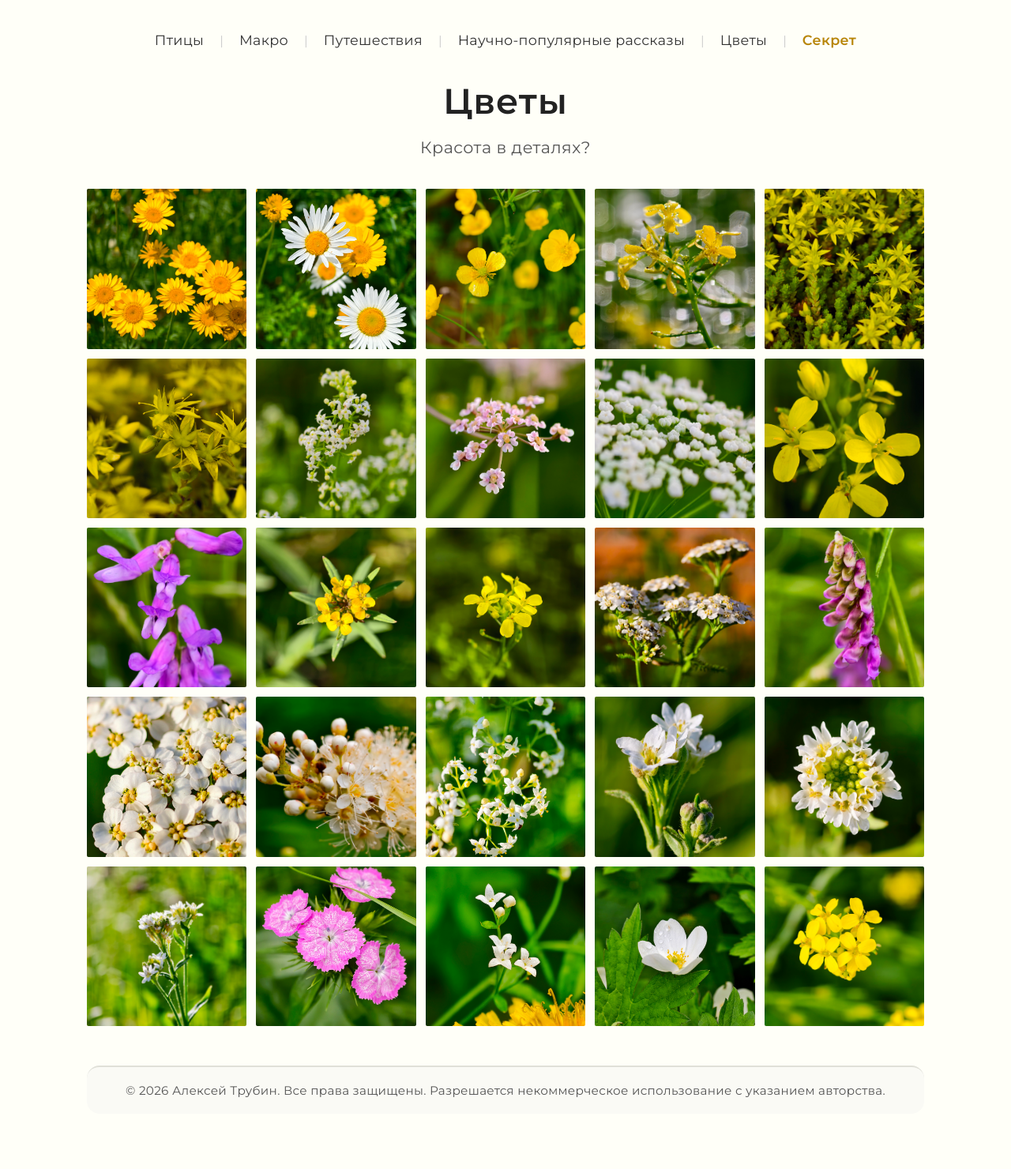
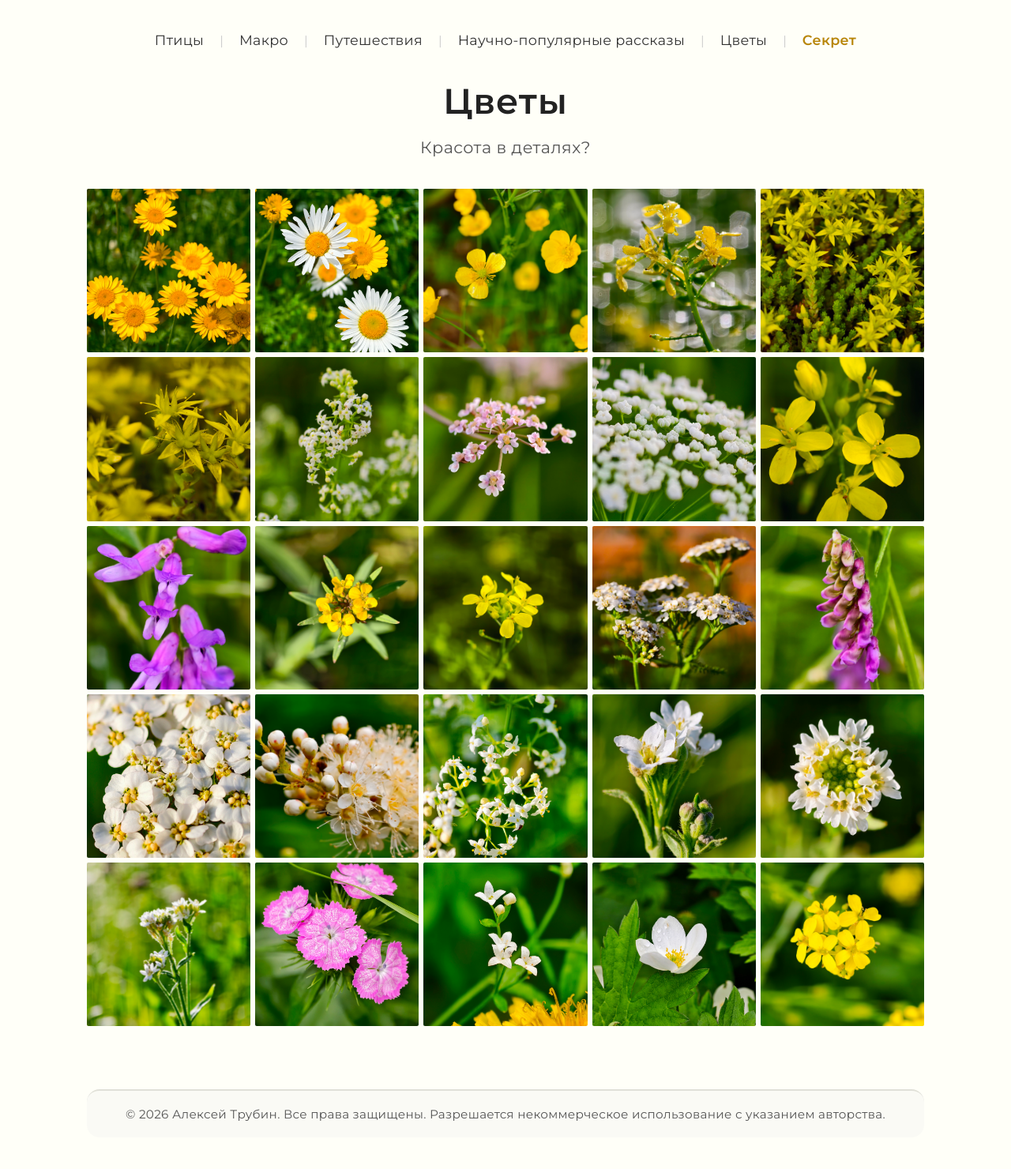
Before and after one commit to alextrubin/alextrubin.github.io, a Jekyll site: the page built from flowers/index.html, in a window 1280 px wide. Shown: the whole page at 79% size. Built offline with Jekyll 4.4.1, drawn with Linux system fonts in a browser that asks for light colours; before the commit the page ends 1450 px from its top, so only the background shows below that.

Commit message:
Update style.css

```diff
--- a/css/style.css
+++ b/css/style.css
@@ -258,9 +258,9 @@
 .flower-grid {
   display: grid;
   grid-template-columns: repeat(auto-fill, minmax(200px, 1fr));
-  gap: 12px;
-  margin-top: 10px;
-  margin-bottom: 10px;
+  gap: 6px;
+  margin-top: 30px;
+  margin-bottom: 40px;
 }
 
 .grid-item {
```
